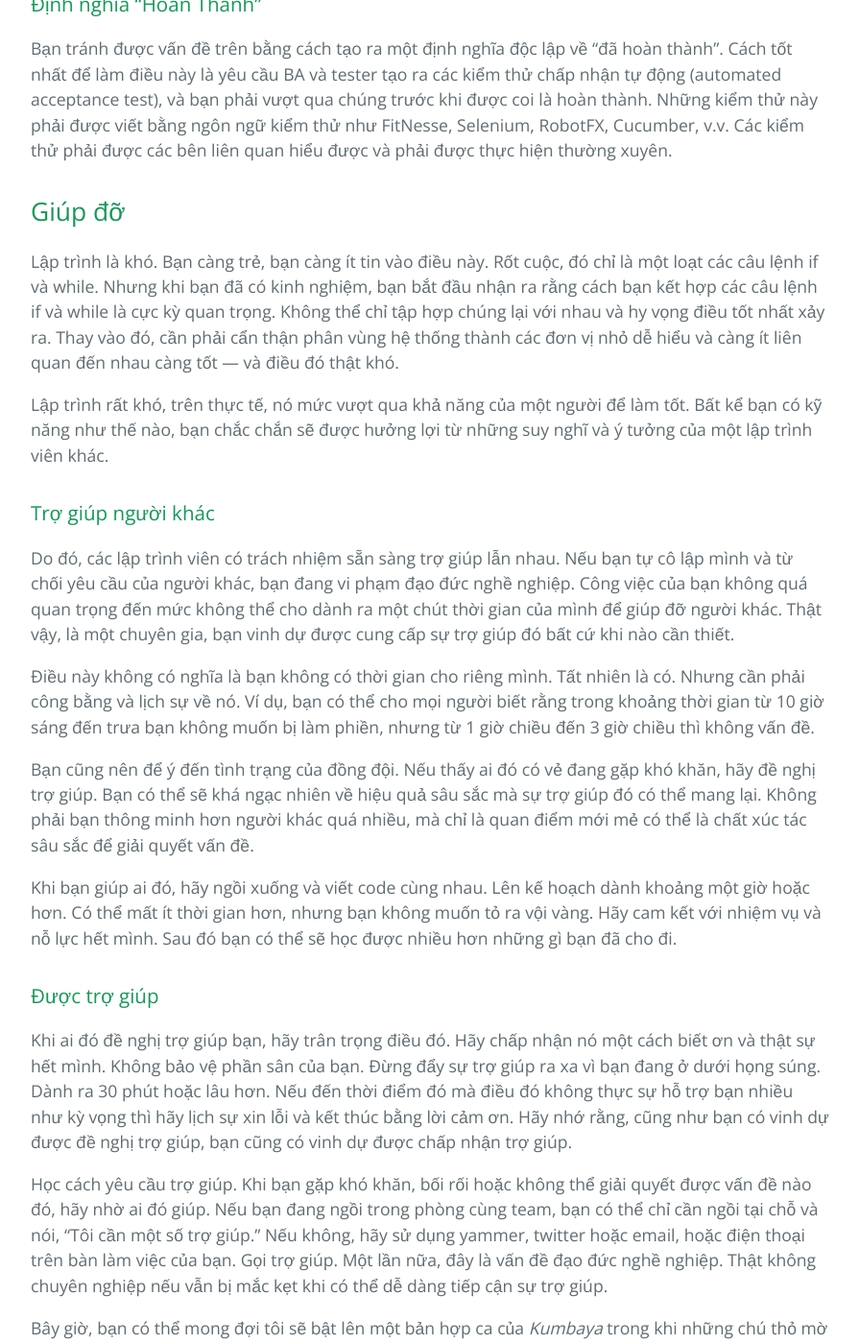
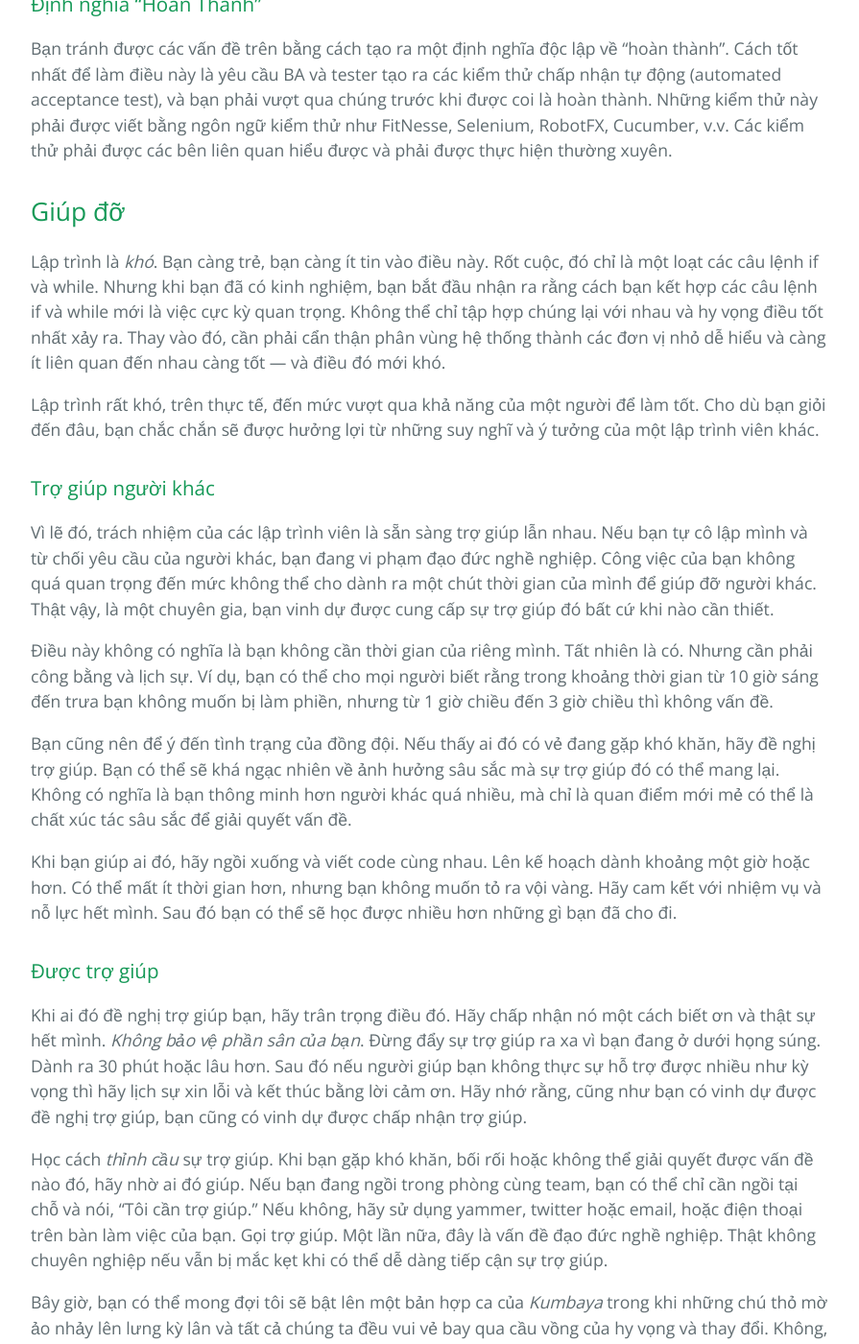
Before and after one commit to HaiBV/haibv.github.io, a Jekyll site: the page built from clean-coder/chapter-4-coding.md, in a window 1280 px wide and 1400 px high, scrolled down 13154 px. Shown: the whole window at 96% size, without its empty margins (192-1087 px from the left). Built offline with Jekyll 4.4.1, drawn with Linux system fonts in a browser that asks for light colours; our own code applies the rules of GitHub Pages for plain Markdown files; some of the changed text lies outside the part shown.

Commit message:
Book - The Clean Coder - Correction - C4

```diff
--- a/clean-coder/chapter-4-coding.md
+++ b/clean-coder/chapter-4-coding.md
@@ -248,31 +248,31 @@ Khi một đội rơi vào cái bẫy này, các quản lý thấy rằng mọi
 
 ### Định nghĩa "Hoàn Thành"
 
-Bạn tránh được vấn đề trên bằng cách tạo ra một định nghĩa độc lập về "đã hoàn thành". Cách tốt nhất để làm điều này là yêu cầu BA và tester tạo ra các kiểm thử chấp nhận tự động (automated acceptance test), và bạn phải vượt qua chúng trước khi được coi là hoàn thành. Những kiểm thử này phải được viết bằng ngôn ngữ kiểm thử như FitNesse, Selenium, RobotFX, Cucumber, v.v. Các kiểm thử phải được các bên liên quan hiểu được và phải được thực hiện thường xuyên.
+Bạn tránh được các vấn đề trên bằng cách tạo ra một định nghĩa độc lập về "hoàn thành". Cách tốt nhất để làm điều này là yêu cầu BA và tester tạo ra các kiểm thử chấp nhận tự động (automated acceptance test), và bạn phải vượt qua chúng trước khi được coi là hoàn thành. Những kiểm thử này phải được viết bằng ngôn ngữ kiểm thử như FitNesse, Selenium, RobotFX, Cucumber, v.v. Các kiểm thử phải được các bên liên quan hiểu được và phải được thực hiện thường xuyên.
 
 ## Giúp đỡ
 
-Lập trình là khó. Bạn càng trẻ, bạn càng ít tin vào điều này. Rốt cuộc, đó chỉ là một loạt các câu lệnh if và while. Nhưng khi bạn đã có kinh nghiệm, bạn bắt đầu nhận ra rằng cách bạn kết hợp các câu lệnh if và while là cực kỳ quan trọng. Không thể chỉ tập hợp chúng lại với nhau và hy vọng điều tốt nhất xảy ra. Thay vào đó, cần phải cẩn thận phân vùng hệ thống thành các đơn vị nhỏ dễ hiểu và càng ít liên quan đến nhau càng tốt — và điều đó thật khó.
+Lập trình là _khó_. Bạn càng trẻ, bạn càng ít tin vào điều này. Rốt cuộc, đó chỉ là một loạt các câu lệnh if và while. Nhưng khi bạn đã có kinh nghiệm, bạn bắt đầu nhận ra rằng cách bạn kết hợp các câu lệnh if và while mới là việc cực kỳ quan trọng. Không thể chỉ tập hợp chúng lại với nhau và hy vọng điều tốt nhất xảy ra. Thay vào đó, cần phải cẩn thận phân vùng hệ thống thành các đơn vị nhỏ dễ hiểu và càng ít liên quan đến nhau càng tốt — và điều đó mới khó.
 
-Lập trình rất khó, trên thực tế, nó mức vượt qua khả năng của một người để làm tốt. Bất kể bạn có kỹ năng như thế nào, bạn chắc chắn sẽ được hưởng lợi từ những suy nghĩ và ý tưởng của một lập trình viên khác.
+Lập trình rất khó, trên thực tế, đến mức vượt qua khả năng của một người để làm tốt. Cho dù bạn giỏi đến đâu, bạn chắc chắn sẽ được hưởng lợi từ những suy nghĩ và ý tưởng của một lập trình viên khác.
 
 ### Trợ giúp người khác
 
-Do đó, các lập trình viên có trách nhiệm sẵn sàng trợ giúp lẫn nhau. Nếu bạn tự cô lập mình và từ chối yêu cầu của người khác, bạn đang vi phạm đạo đức nghề nghiệp. Công việc của bạn không quá quan trọng đến mức không thể cho dành ra một chút thời gian của mình để giúp đỡ người khác. Thật vậy, là một chuyên gia, bạn vinh dự được cung cấp sự trợ giúp đó bất cứ khi nào cần thiết.
+Vì lẽ đó, trách nhiệm của các lập trình viên là sẵn sàng trợ giúp lẫn nhau. Nếu bạn tự cô lập mình và từ chối yêu cầu của người khác, bạn đang vi phạm đạo đức nghề nghiệp. Công việc của bạn không quá quan trọng đến mức không thể cho dành ra một chút thời gian của mình để giúp đỡ người khác. Thật vậy, là một chuyên gia, bạn vinh dự được cung cấp sự trợ giúp đó bất cứ khi nào cần thiết.
 
-Điều này không có nghĩa là bạn không có thời gian cho riêng mình. Tất nhiên là có. Nhưng cần phải công bằng và lịch sự về nó. Ví dụ, bạn có thể cho mọi người biết rằng trong khoảng thời gian từ 10 giờ sáng đến trưa bạn không muốn bị làm phiền, nhưng từ 1 giờ chiều đến 3 giờ chiều thì không vấn đề.
+Điều này không có nghĩa là bạn không cần thời gian của riêng mình. Tất nhiên là có. Nhưng cần phải công bằng và lịch sự. Ví dụ, bạn có thể cho mọi người biết rằng trong khoảng thời gian từ 10 giờ sáng đến trưa bạn không muốn bị làm phiền, nhưng từ 1 giờ chiều đến 3 giờ chiều thì không vấn đề.
 
-Bạn cũng nên để ý đến tình trạng của đồng đội. Nếu thấy ai đó có vẻ đang gặp khó khăn, hãy đề nghị trợ giúp. Bạn có thể sẽ khá ngạc nhiên về hiệu quả sâu sắc mà sự trợ giúp đó có thể mang lại. Không phải bạn thông minh hơn người khác quá nhiều, mà chỉ là quan điểm mới mẻ có thể là chất xúc tác sâu sắc để giải quyết vấn đề.
+Bạn cũng nên để ý đến tình trạng của đồng đội. Nếu thấy ai đó có vẻ đang gặp khó khăn, hãy đề nghị trợ giúp. Bạn có thể sẽ khá ngạc nhiên về ảnh hưởng sâu sắc mà sự trợ giúp đó có thể mang lại. Không có nghĩa là bạn thông minh hơn người khác quá nhiều, mà chỉ là quan điểm mới mẻ có thể là chất xúc tác sâu sắc để giải quyết vấn đề.
 
 Khi bạn giúp ai đó, hãy ngồi xuống và viết code cùng nhau. Lên kế hoạch dành khoảng một giờ hoặc hơn. Có thể mất ít thời gian hơn, nhưng bạn không muốn tỏ ra vội vàng. Hãy cam kết với nhiệm vụ và nỗ lực hết mình. Sau đó bạn có thể sẽ học được nhiều hơn những gì bạn đã cho đi.
 
 ### Được trợ giúp
 
-Khi ai đó đề nghị trợ giúp bạn, hãy trân trọng điều đó. Hãy chấp nhận nó một cách biết ơn và thật sự hết mình. Không bảo vệ phần sân của bạn. Đừng đẩy sự trợ giúp ra xa vì bạn đang ở dưới họng súng. Dành ra 30 phút hoặc lâu hơn. Nếu đến thời điểm đó mà điều đó không thực sự hỗ trợ bạn nhiều như kỳ vọng thì hãy lịch sự xin lỗi và kết thúc bằng lời cảm ơn. Hãy nhớ rằng, cũng như bạn có vinh dự được đề nghị trợ giúp, bạn cũng có vinh dự được chấp nhận trợ giúp.
+Khi ai đó đề nghị trợ giúp bạn, hãy trân trọng điều đó. Hãy chấp nhận nó một cách biết ơn và thật sự hết mình. _Không bảo vệ phần sân của bạn_. Đừng đẩy sự trợ giúp ra xa vì bạn đang ở dưới họng súng. Dành ra 30 phút hoặc lâu hơn. Sau đó nếu người giúp bạn không thực sự hỗ trợ được nhiều như kỳ vọng thì hãy lịch sự xin lỗi và kết thúc bằng lời cảm ơn. Hãy nhớ rằng, cũng như bạn có vinh dự được đề nghị trợ giúp, bạn cũng có vinh dự được chấp nhận trợ giúp.
 
-Học cách yêu cầu trợ giúp. Khi bạn gặp khó khăn, bối rối hoặc không thể giải quyết được vấn đề nào đó, hãy nhờ ai đó giúp. Nếu bạn đang ngồi trong phòng cùng team, bạn có thể chỉ cần ngồi tại chỗ và nói, "Tôi cần một số trợ giúp." Nếu không, hãy sử dụng yammer, twitter hoặc email, hoặc điện thoại trên bàn làm việc của bạn. Gọi trợ giúp. Một lần nữa, đây là vấn đề đạo đức nghề nghiệp. Thật không chuyên nghiệp nếu vẫn bị mắc kẹt khi có thể dễ dàng tiếp cận sự trợ giúp.
+Học cách _thỉnh cầu_ sự trợ giúp. Khi bạn gặp khó khăn, bối rối hoặc không thể giải quyết được vấn đề nào đó, hãy nhờ ai đó giúp. Nếu bạn đang ngồi trong phòng cùng team, bạn có thể chỉ cần ngồi tại chỗ và nói, "Tôi cần trợ giúp." Nếu không, hãy sử dụng yammer, twitter hoặc email, hoặc điện thoại trên bàn làm việc của bạn. Gọi trợ giúp. Một lần nữa, đây là vấn đề đạo đức nghề nghiệp. Thật không chuyên nghiệp nếu vẫn bị mắc kẹt khi có thể dễ dàng tiếp cận sự trợ giúp.
 
-Bây giờ, bạn có thể mong đợi tôi sẽ bật lên một bản hợp ca của _Kumbaya_ trong khi những chú thỏ mờ ảo nhảy lên lưng kỳ lân và tất cả chúng ta đều vui vẻ bay qua cầu vồng của hy vọng và thay đổi. Không, không hoàn toàn. Bạn thấy đấy, các lập trình viên _có xu hướng_ kiêu ngạo, hướng nội và tự thu mình. Chúng ta không tham gia vào lĩnh vực này vì chúng ta thích mọi người. Hầu hết chúng ta làm lập trình bởi vì chúng ta thích tập trung sâu vào những điều vụn vặt vô trùng, tung hứng nhiều khái niệm cùng một lúc và nói chung chứng minh cho bản thân rằng chúng ta có bộ não có kích thước của một hành tinh, trong khi không phải tương tác với những phức tạp lộn xộn của người khác.
+Bây giờ, bạn có thể mong đợi tôi sẽ bật lên một bản hợp ca của _Kumbaya_ trong khi những chú thỏ mờ ảo nhảy lên lưng kỳ lân và tất cả chúng ta đều vui vẻ bay qua cầu vồng của hy vọng và thay đổi. Không, không hoàn toàn. Bạn thấy đấy, các lập trình viên _có xu hướng_ kiêu ngạo, hướng nội và tự thu mình. Chúng ta không tham gia vào lĩnh vực này vì chúng ta thích mọi người. Hầu hết chúng ta làm lập trình bởi vì chúng ta thích tập trung sâu vào những điều vụn vặt vô trùng, tung hứng nhiều khái niệm cùng một lúc và nói chung chứng minh cho bản thân rằng chúng ta có bộ não có kích thước của một hành tinh, trong khi không phải tương tác với những phức tạp lộn xộn của _người khác_.
 
 Đúng, đó là một khuôn mẫu. Đúng, đó là sự tổng quát hóa với nhiều trường hợp ngoại lệ. Nhưng thực tế là các lập trình viên không có xu hướng trở thành cộng tác viên. Tuy nhiên, sự hợp tác là rất quan trọng để lập trình hiệu quả. Do đó, với nhiều người trong chúng ta, cộng tác không phải là một bản năng, nên cần có những kỷ luật thúc đẩy chúng ta phải cộng tác.
 
--- a/gists/leetcode/2.AddTwoNumbers.js
+++ b/gists/leetcode/2.AddTwoNumbers.js
@@ -15,7 +15,7 @@
  * @param {ListNode} l2
  * @return {ListNode}
  */
- var addTwoNumbers = function(l1, l2) {
+const addTwoNumbers = function (l1, l2) {
   let headSum = new ListNode(0);
   let prevSum = headSum;
   let sum = 0;
@@ -43,8 +43,8 @@
   return headSum.next;
 };
 
-addTwoNumbers([2,4,3], [5,6,4]); // [7,0,8]
+addTwoNumbers([2, 4, 3], [5, 6, 4]); // [7,0,8]
 
 addTwoNumbers([0], [0]); // [0]
 
-addTwoNumbers([9,9,9,9,9,9,9], [9,9,9,9]); // [8,9,9,9,0,0,0,1]
+addTwoNumbers([9, 9, 9, 9, 9, 9, 9], [9, 9, 9, 9]); // [8,9,9,9,0,0,0,1]
--- a/gists/leetcode/3.LongestSubstringWithoutRepeatingCharacters.js
+++ b/gists/leetcode/3.LongestSubstringWithoutRepeatingCharacters.js
@@ -7,7 +7,7 @@
  * @param {string} s
  * @return {number}
  */
-var lengthOfLongestSubstring = function (s) {
+const lengthOfLongestSubstring = function (s) {
   let max = 0;
   let curMaxStr = "";
 
```
Lines whose indentation alone changed are shown as unchanged.
